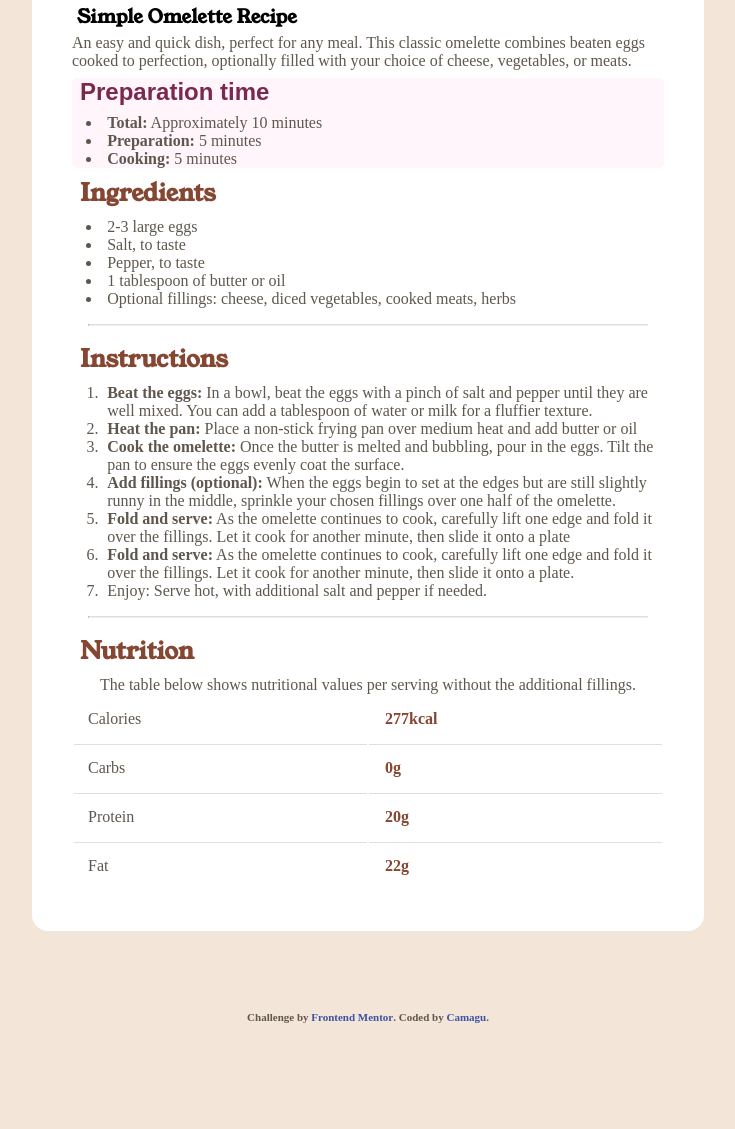
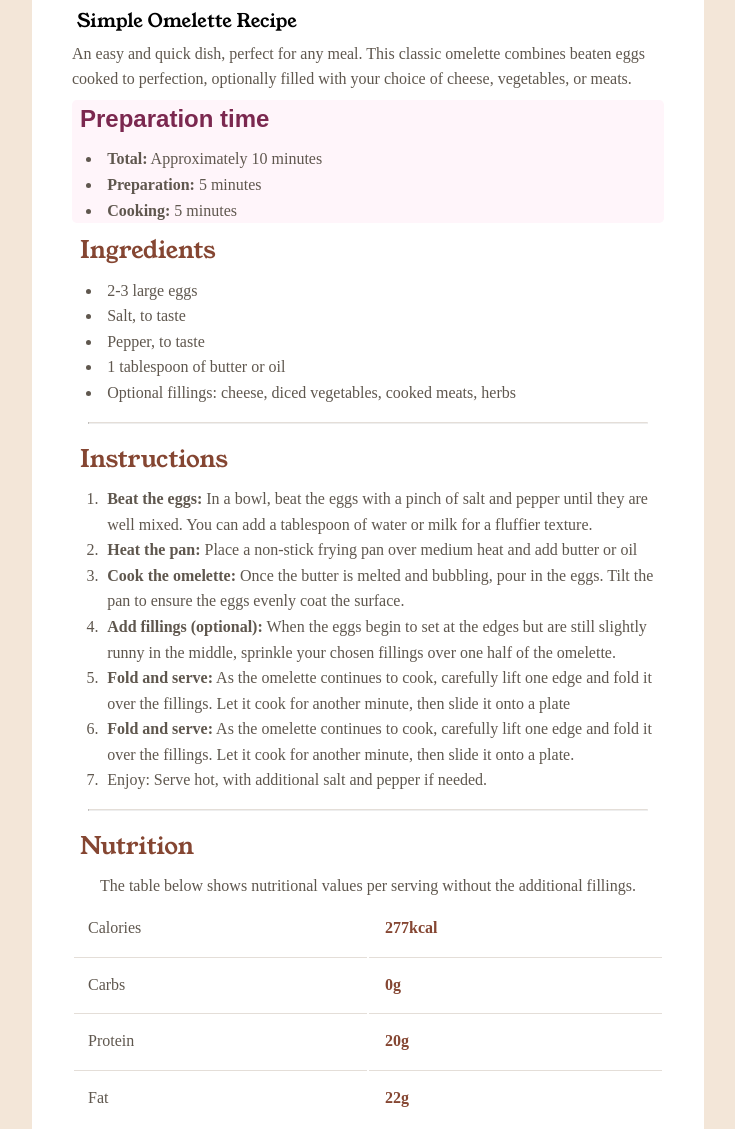
Before and after one commit to camagu-mgadle/Recipe-page, a plain HTML site: page index.html in a window 1280 px wide. Shown: the part 397-1526 px from the top of the page, without its empty margins (272-1007 px from the left). Before the commit the page ends 1420 px from the top, so only its background shows below. Drawn offline with Linux system fonts and the light colour scheme.

Commit message:
rp-03-improved solution.

```diff
--- a/index.html
+++ b/index.html
@@ -99,19 +99,19 @@
             </caption>
             <tbody>
               <tr>
-                <th>Calories</th>
+                <th scope="row">Calories</th>
                 <td>277kcal</td>
               </tr>
               <tr>
-                <th>Carbs</th>
+                <th scope="row">Carbs</th>
                 <td>0g</td>
               </tr>
               <tr>
-                <th>Protein</th>
+                <th scope="row">Protein</th>
                 <td>20g</td>
               </tr>
                 <tr>
-                  <th>Fat</th>
+                  <th scope="row">Fat</th>
                   <td>22g</td>
                 </tr>
               </tr>
--- a/style.css
+++ b/style.css
@@ -31,6 +31,8 @@
 body {
   width: 100%;
   background-color: var(--stone-100);
+  font-weight: 400;
+  line-height: 1.6;
   display: flex;
   flex-direction: column;
   justify-content: space-evenly;
@@ -41,7 +43,7 @@ body {
 article {
   background-color: var(--white);
   max-width: 42rem;
-  margin: 5rem;
+  margin: clamp(2rem, 8vw, 5rem);
   padding: clamp(1.5rem, 4vw, 2.5rem);
   border-radius: 1rem;
 }
@@ -54,17 +56,22 @@ img {
 h1 {
   margin: 0.3rem;
   font-family: "Young Serif", sans-serif;
+  font-weight: 400;
+  line-height: 1.6;
 }
 
 .preparation-time-title {
   color: var(--rose-800);
   font-family: sans-serif, serif;
+  font-weight: 600;
 }
 
 h2 {
   margin: 0.5rem;
   color: var(--brown-800);
   font-family: "Young Serif", sans-serif;
+  font-weight: 400;
+  line-height: 1.6;
 }
 
 p {
```
Also changed, not shown: 1 other file.
